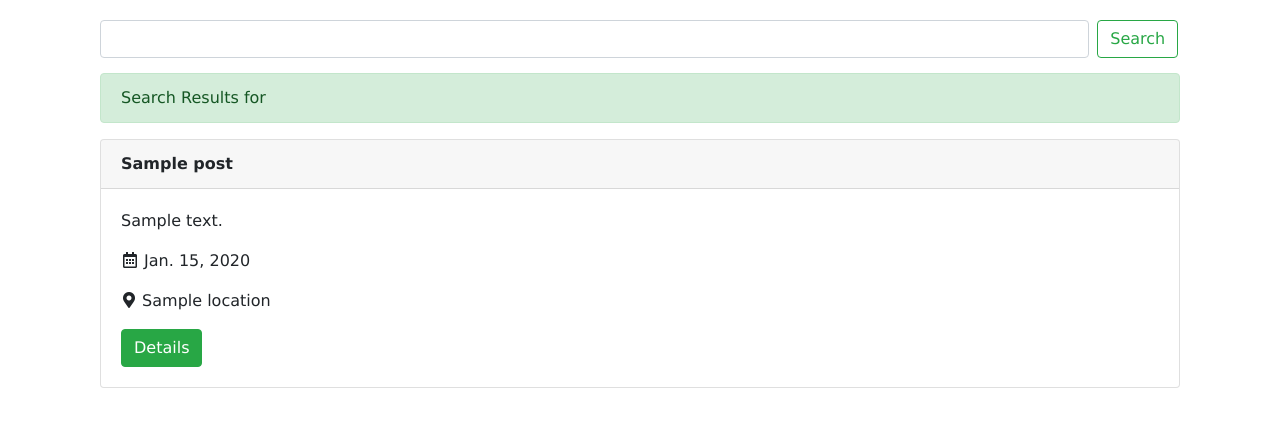
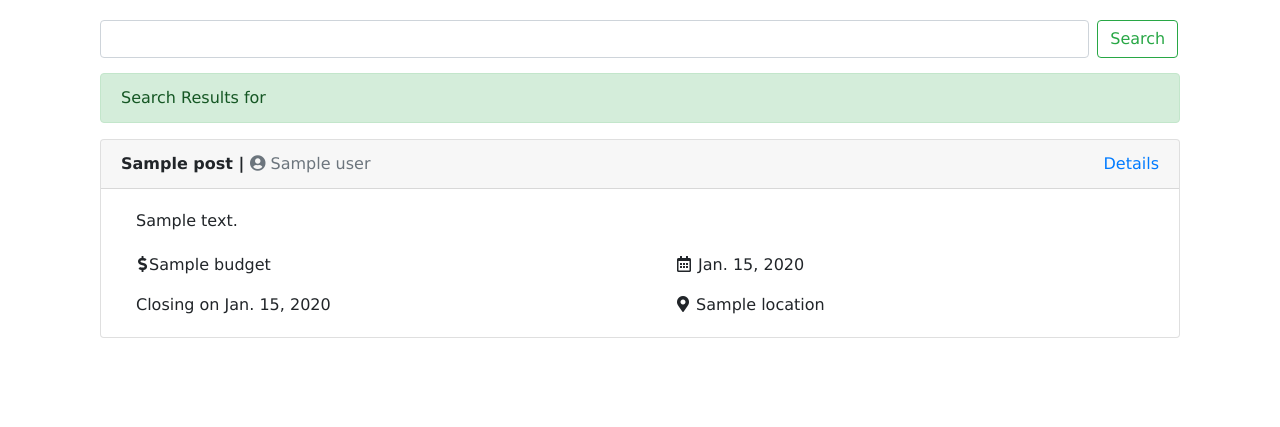
Before and after one commit to RemyBordignon/PartyWhip, a Django app: template templates/boards/search.html in a window 1280 px wide. Shown: the part 56-483 px from the top of the page. Run offline with Django 3.2, Linux system fonts and the light colour scheme; the template is opened without the code that fills it: most values are stand-ins (such as "Sample title", 1, 10 or a date in 2020); some libraries are stand-ins or nearby versions.

Commit message:
changed search html

```diff
--- a/templates/boards/search.html
+++ b/templates/boards/search.html
@@ -26,15 +26,28 @@
                         {% for post in post_list %}
                         <div class="card mt-3 mb-3">
                             <div class="card-header">
-                                    <strong>{{ post.title }}</strong>
+                                <a href="{% url 'boards:detail' post.id %}" class="card-link" style="float: right">Details</a>
+                                <strong>{{ post.title }} | <span style="font-weight:normal" class="text-muted"> <i class="fas fa-user-circle"></i> {{ post.user }}</span></strong>
+                                 <!-- <h6>{{ post.user }}</h6> -->
                             </div>
+                            <div class="container">
+                                <p class="card-text" style="margin-top: 20px; margin-right: 15px; margin-left : 20px; margin-bottom: 0px">{{ post.comment }}</p>
+                              <div class="row">
+                                <div class="col">
                                     <div class="card-body">
-                                    <p class="card-text">{{ post.comment }}</p>
+                                        <p class="card-text"><i class="fas fa-dollar-sign" id="icon"></i>{{ post.budget }}</p>
+                                        <p class="card-text">Closing on {{ post.end_date.date }}</p>
+                                    </div>
+                                </div>
+                                <div class="col">
+                                    <div class="card-body">
                                         <p class="card-text"><i id="icon"
                                                                 class="far fa-calendar-alt"></i> {{ post.event_date.date }}</p>
                                         <p class="card-text"><i id="icon"
                                                                 class="fas fa-map-marker-alt"></i> {{ post.location }}</p>
-                                    <a href="{% url 'boards:detail' post.id %}" class="btn btn-success">Details</a>
+                                    </div>
+                                </div>
+                              </div>
                             </div>
                         </div>
                         {% endfor %}
```
Lines whose indentation alone changed are shown as unchanged.
